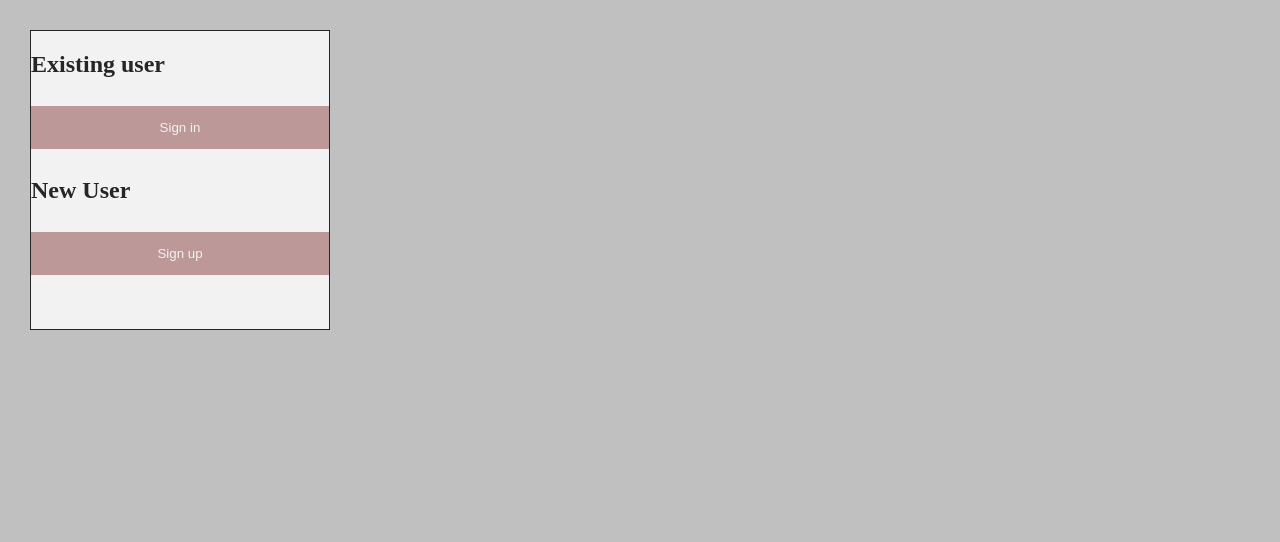
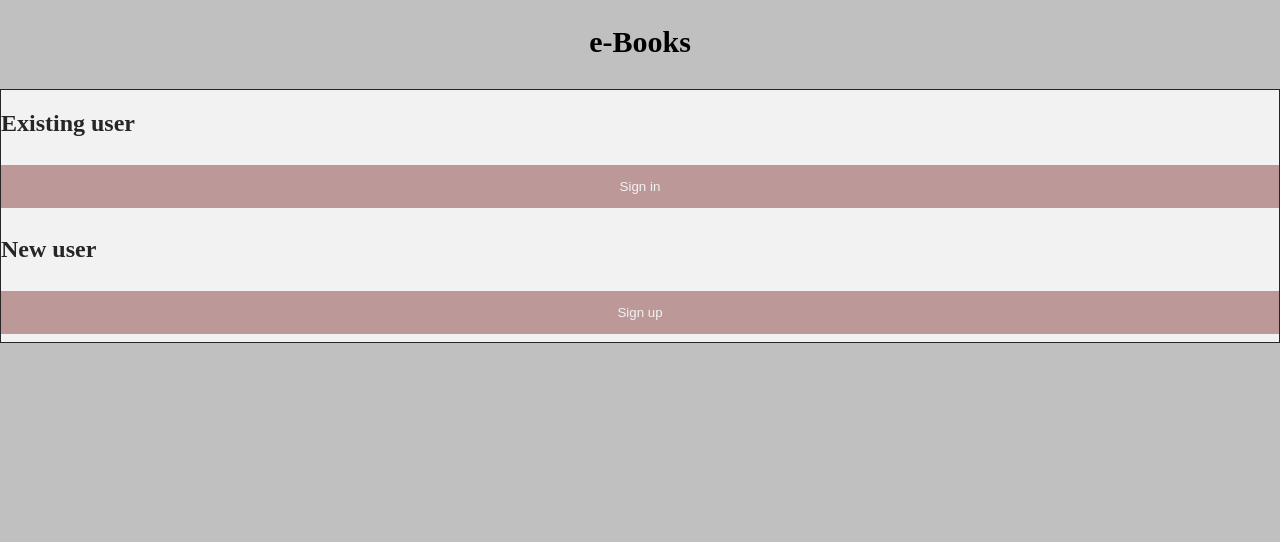
Before and after one commit to lulungei/e-Books, a PHP site: page / in a window 1280 px wide. Shown: the top 542 px of the page. Before the commit the page ends 330 px from the top, so only its background shows below. Run offline with PHP 8.4, Linux system fonts and the light colour scheme.

Commit message:
Index change 2

```diff
--- a/index.php
+++ b/index.php
@@ -11,15 +11,20 @@
             background-color:silver;
 
         }
+        h1{
+           font-family: "Franklin Gothic Medium', 'Arial Narrow', Arial, sans-serif";
+           text-align: center;
+           font-size:30px;
+
+       }
         div.transbox {
     margin: 30px;
     background-color: white;
     border: 1px solid black;
     opacity: 0.8;
     filter: alpha(opacity=60);
-    height:300px;
-    width:300px;
-    float:center;
+    margin-right:auto;
+    margin-left:auto;
 }
 
 div.transbox p {
@@ -35,6 +40,7 @@ div.transbox p {
 <body >
 
 <section>
+<h1>e-Books</h1>
 <style>
 /* input fields */
 input[type=text], input[type=password]{
@@ -130,9 +165,9 @@ span.psw {
 
 <h2>Existing user</h2>
 <button onclick="document.getElementById('id01').style.display='block'" >Sign in</button>
-<h2>New User</h2>
+<h2>New user</h2>
+<button onclick="document.getElementById('id02').style.display='block'" >Sign up</button>
 
-<button class="btn btn-success" style="widht:auto;">Sign up</button>
 </div>
 
 <div id="id01" class="modal">
@@ -161,6 +196,43 @@ span.psw {
   </form>
 </div>
 
+<div id="id02" class="modal2">
+  <p><b>New User</b></p>
+  <form class="modal-content animate" action="signup.php">
+    <div class="imgcontainer">
+      <span onclick="document.getElementById('id02').style.display='none'" class="close" title="Close Modal">&times;</span>
+      <img src="images/book.jpg" alt="Avatar" class="avatar">
+    </div>
+
+    <div class="container">
+
+        <label><b>email</b></label>
+        <input type="text" placeholder="enter your email" name="email" required>
+
+      <label><b>Username</b></label>
+      <input type="text" placeholder="Enter Username" name="uname" required>
+
+      <label><b>Password</b></label>
+      <input type="password" placeholder="Enter Password" name="psw" required>
+
+      <label><b>Re-enter password</b></label>
+      <input type="password" placeholder="Re-enter password" name="psw-repeat" required>
+
+
+      <button type="submit">Sign Up</button>
+      <input type="checkbox" checked="checked"> Remember me
+      <p>By creating an account you agree to our <a href="#">Terms&Privacy</a>.</p>
+    </div>
+
+    <div class="container" style="background-color:#f1f1f1">
+      <button type="button" onclick="document.getElementById('id02').style.display='none'" class="cancelbtn">Cancel</button>
+
+    </div>
+  </form>
+</div>
+
+
+
 
 <script>
 // Get the login form
@@ -172,7 +244,20 @@ window.onclick = function(event) {
         modal.style.display = "none";
     }
 }
+// Get the sign up form
+var modal2 = document.getElementById('id02');
+
+// When the user clicks anywhere outside of the sign up form, close it
+window.onclick = function(event) {
+    if (event.target == modal) {
+        modal.style.display = "none";
+    }
+}
+
 </script>
+
+
+
 
 
 </section>
--- a/styles.css
+++ b/styles.css
@@ -42,6 +42,12 @@ body{
        p{  font-family: "Franklin Gothic Medium', 'Arial Narrow', Arial, sans-serif";
            text-align: center;
            font-size: 25px;
+
+       }
+       h1{
+           font-family: "Franklin Gothic Medium', 'Arial Narrow', Arial, sans-serif";
+           text-align: center;
+           font-size:30px;
 
        }
 
```
Also changed, not shown: other parts of index.php (+30 -1 lines), images/book.jpg (added).
